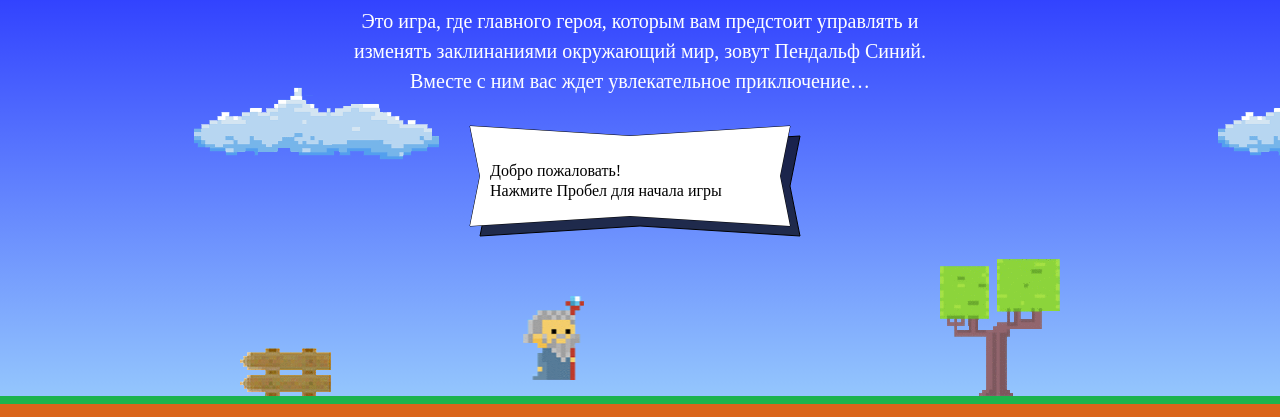
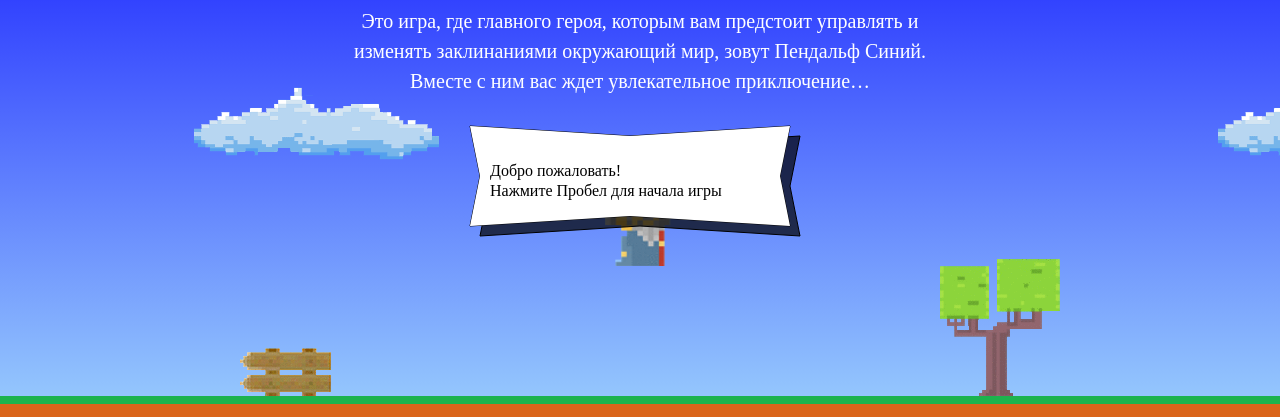
Before and after one commit to europank/1414797-code-and-magick-20, a website: page index.html in a window 1280 px wide. Shown: the part 203-620 px from the top of the page. Drawn offline with Linux system fonts and the light colour scheme; a web font is replaced by a local one.

Commit message:
Первое задание добавлено

```diff
--- a/index.html
+++ b/index.html
@@ -180,7 +180,7 @@
     <p class="setup-similar-label">Петр Петров</p>
   </div>
 </template>
-<script></script>
+<script src="js/new.js"></script>
 <script src="js/game.js"></script>
 
 </body>
--- /dev/null
+++ b/js/new.js
@@ -0,0 +1,18 @@
+var fireballSize = 22;
+function getFireballSpeed (isWindFromLeft){
+  if (isWindFromLeft) {
+  return 5;
+}
+  return 2;
+}
+var wizardSpeed = 3;
+var wizardWidth = 70;
+function getWizardHeight (){
+return 1.337 * wizardWidth;
+}
+function getWizardX (gameFieldWidth){
+  return (gameFieldWidth - wizardWidth)/2;
+}
+function getWizardY (gameFieldWidth){
+  return (gameFieldWidth - wizardWidth)/3;
+}
```
